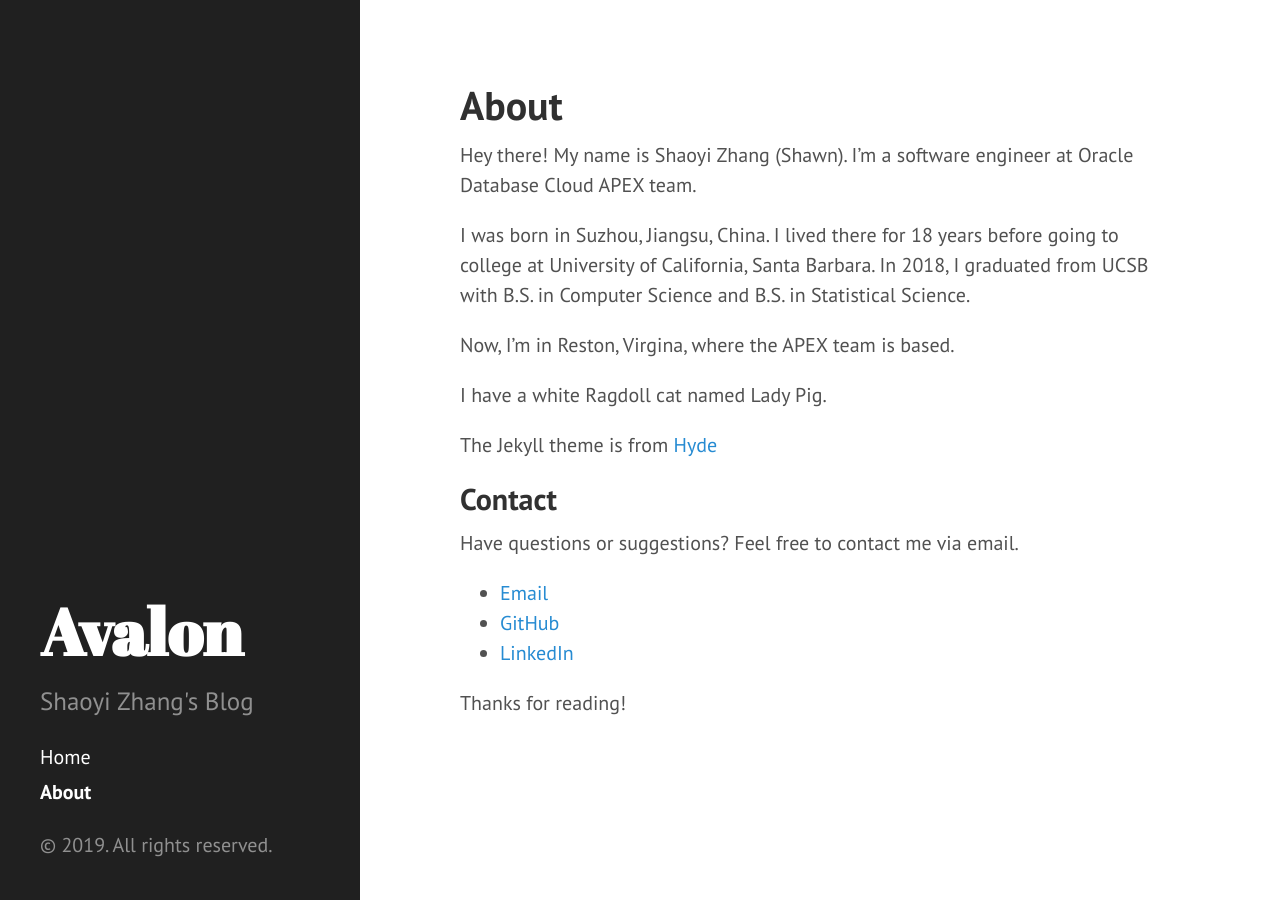
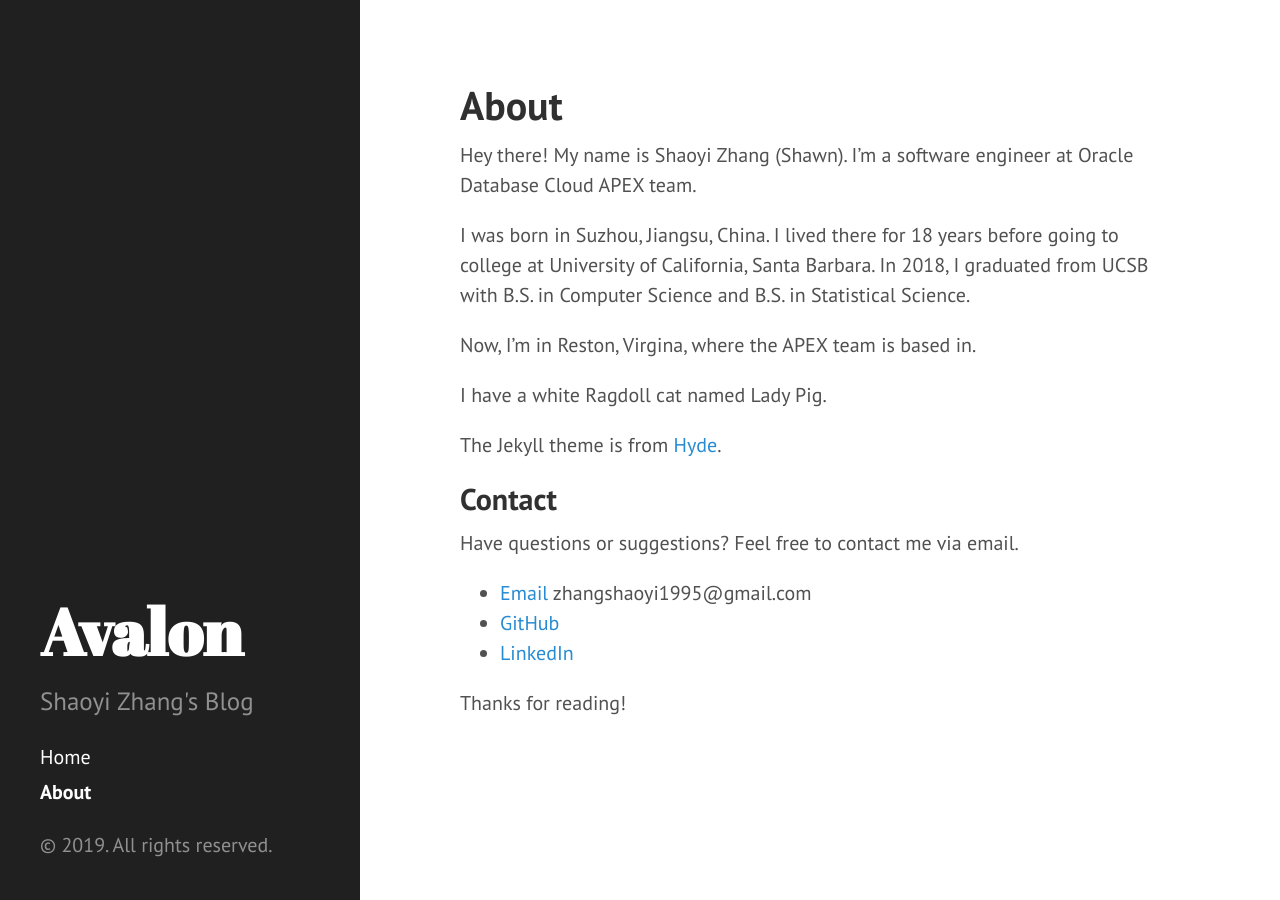
Before and after one commit to ShaoyiZhang/ShaoyiZhang.github.io, a Jekyll site: the page built from about.md, in a window 1280 px wide. Built offline with Jekyll 4.4.1, drawn with Linux system fonts in a browser that asks for light colours.

Commit message:
Update about page

```diff
--- a/about.md
+++ b/about.md
@@ -7,16 +7,16 @@ Hey there! My name is Shaoyi Zhang (Shawn). I'm a software engineer at Oracle Da
 
 I was born in Suzhou, Jiangsu, China. I lived there for 18 years before going to college at University of California, Santa Barbara. In 2018, I graduated from UCSB with B.S. in Computer Science and B.S. in Statistical Science.
 
-Now, I'm in Reston, Virgina, where the APEX team is based.
+Now, I'm in Reston, Virgina, where the APEX team is based in.
 
 I have a white Ragdoll cat named Lady Pig.
 
-The Jekyll theme is from [Hyde](https://github.com/poole/hyde)
+The Jekyll theme is from [Hyde](https://github.com/poole/hyde).
 
 ## Contact
 Have questions or suggestions? Feel free to contact me via email.
 
-* [Email](mailto:zhangshaoyi1995@gmail.com)
+* [Email](mailto:zhangshaoyi1995@gmail.com) zhangshaoyi1995@gmail.com
 * [GitHub](https://github.com/ShaoyiZhang)
 * [LinkedIn](https://www.linkedin.com/in/shaoyizhang/)
 
```
